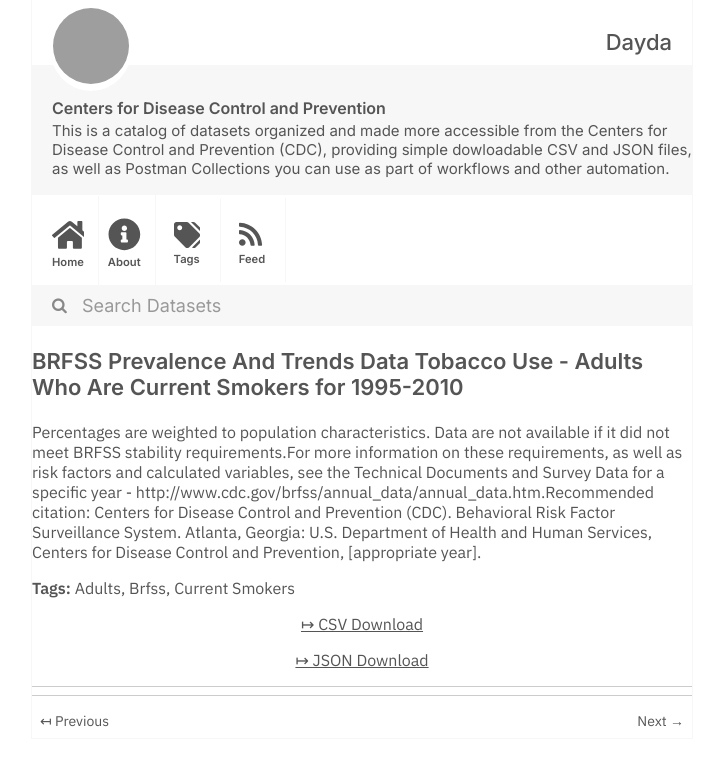
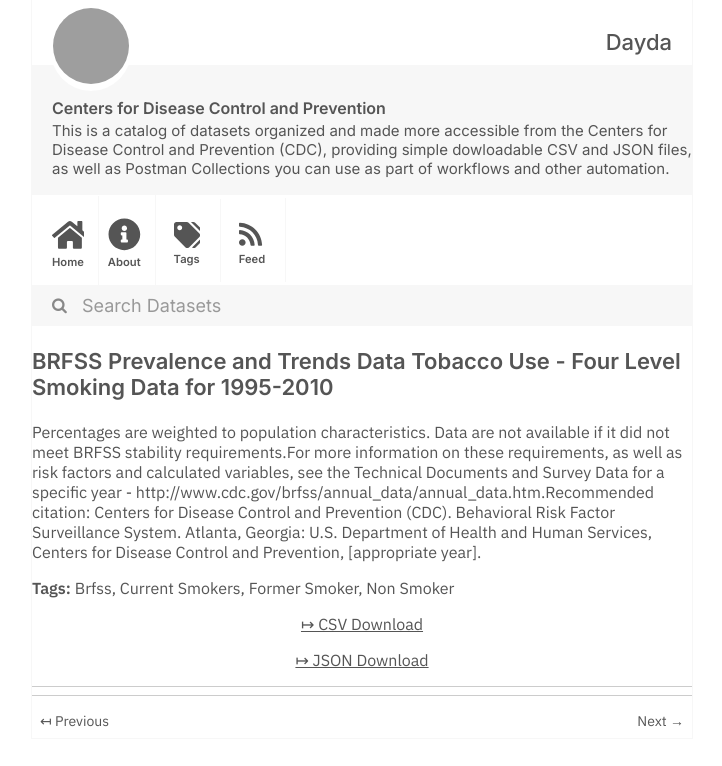
Before and after one commit to dayda-entities/centers-for-disease-control-and-prevention, a Jekyll site: the page built from _posts/2020-11-12-brfss-prevalence-and-trends-da.md, in a window 1280 px wide, cut to the strip 0-766 px from the top of the page. Shown: the whole strip, without its empty margins (278-1000 px from the left). Built offline with Jekyll 4.4.1, drawn with Linux system fonts in a browser that asks for light colours; grey boxes are pictures that could not be loaded.

Commit message:
Publish Data

```diff
--- a/_posts/2020-11-12-brfss-prevalence-and-trends-da.md
+++ b/_posts/2020-11-12-brfss-prevalence-and-trends-da.md
@@ -1,18 +1,19 @@
 ---
 title: >-
-  BRFSS Prevalence And Trends Data Tobacco Use - Adults Who Are Current Smokers
-  for 1995-2010
-created: '2020-11-12T12:15:01.599975'
-modified: '2021-04-13T18:22:03.461029'
+  BRFSS Prevalence and Trends Data Tobacco Use - Four Level Smoking Data for
+  1995-2010
+created: '2020-11-12T12:13:37.621473'
+modified: '2021-04-21T19:17:54.803643'
 state: active
 type: dataset
 tags:
-  - Adults
   - Brfss
   - Current Smokers
+  - Former Smoker
+  - Non Smoker
 groups: []
-csv_url: 'https://data.cdc.gov/api/views/j8jk-5ztv/rows.csv?accessType=DOWNLOAD'
-json_url: 'https://data.cdc.gov/api/views/j8jk-5ztv/rows.json?accessType=DOWNLOAD'
+csv_url: 'https://data.cdc.gov/api/views/8zak-ewtm/rows.csv?accessType=DOWNLOAD'
+json_url: 'https://data.cdc.gov/api/views/8zak-ewtm/rows.json?accessType=DOWNLOAD'
 layout: post
 
 ---
```
